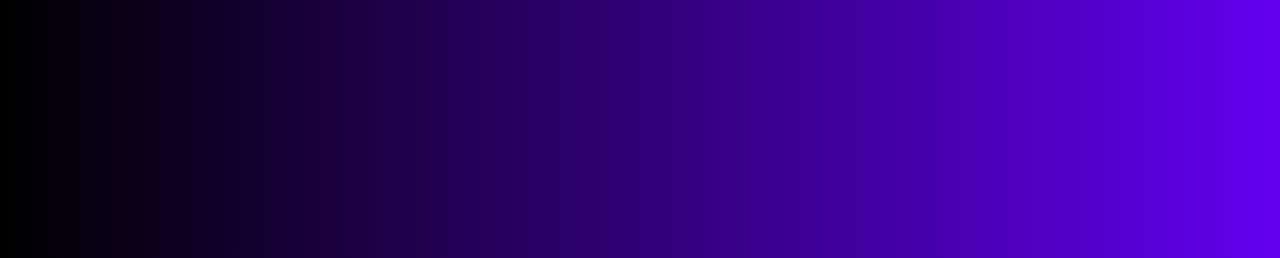
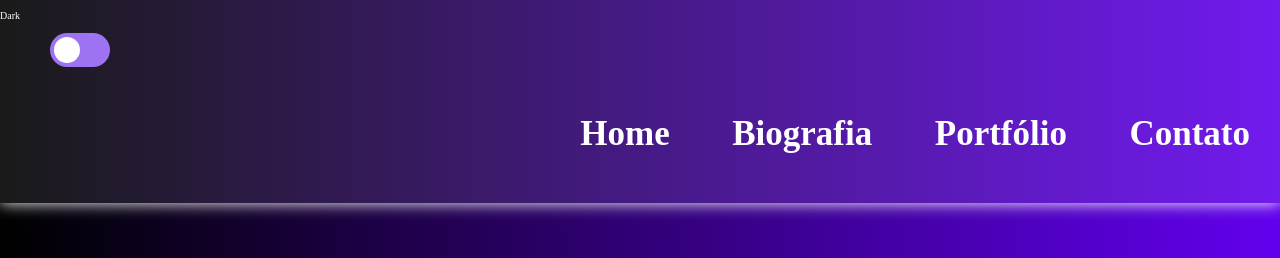
Before and after one commit to amandavincenzii/WebII-Adapta-o, a plain HTML site: page index.html in a window 1280 px wide. Shown: the top 258 px of the page. Drawn offline with Linux system fonts and the light colour scheme.

Commit message:
commit lerolero

```diff
--- a/index.html
+++ b/index.html
@@ -17,9 +17,28 @@
 
     <body>
 
+        <nav>
+            <div id="Dark-light">
+                <p>Dark</p>
+
+                <!-- Rounded switch -->
+                <label class="switch">
+                    <input type="checkbox">
+                    <span class="slider round"></span>
+                </label>
+            </div>
+
+            <ul>
+                <a href="#"><li><h2>Home</h2></li></a>
+                <a href="#"><li><h2>Biografia</h2></li></a>
+                <a href="#"><li><h2>Portfólio</h2></li></a>
+                <a href="#"><li><h2>Contato</h2></li></a>
+            </ul>
+        </nav>
+
         <div id="capa" class="background-ps">
             <div id="row-capa">
-            <img src="/home/aluno/Downloads/amanda.jpeg" alt="Foto do GitHub">
+            <img src="/home/aluno/Downloads/108071303.png" alt="Foto do GitHub">
 
             <h1 style="color: white">Lorem Ipsum é simplesmente uma </h1>
         </div>
--- a/style.css
+++ b/style.css
@@ -10,6 +10,7 @@
 
 body {
     margin: 0;
+    color: var(--terciary-color);
 
 }
 
@@ -22,6 +23,102 @@ body {
 h1 {
     font-size: 40px;
 }
+h2 {
+    font-size: 3.5rem;
+    color: var(--terciary-color);
+
+}
+/*Estilização do menu*/
+nav {
+    display: inline-block;
+    width: 100%;
+    position: fixed;
+    background-color: rgba(255, 255, 255, .1);
+    box-shadow: #fff 0 0 15px;
+    z-index: 1;
+
+}
+
+ul{
+    display: inline-block;
+    float: right;
+}
+
+li {
+    text-decoration: none;
+    display: inline-block;
+    padding: 1rem 3rem;
+    transition: color, background-color .3s;
+}
+
+li:hover{
+    /*color: var(--primary-color);*/
+    background-color: var(--secondary-color);
+}
+/* The switch - the box around the slider */
+.switch {
+    position: relative;
+    display: inline-block;
+    width: 60px;
+    height: 34px;
+    top: 2px;
+    left:50px;
+  }
+
+  /* Hide default HTML checkbox */
+  .switch input {
+    opacity: 0;
+    width: 0;
+    height: 0;
+  }
+
+  /* The slider */
+  .slider {
+    position: absolute;
+    cursor: pointer;
+    top: 0;
+    left: 0;
+    right: 0;
+    bottom: 0;
+    background-color: #9e73f3;
+    -webkit-transition: .4s;
+    transition: .4s;
+  }
+
+  .slider:before {
+    position: absolute;
+    content: "";
+    height: 26px;
+    width: 26px;
+    left: 4px;
+    bottom: 4px;
+    background-color: var(--terciary-color);
+    -webkit-transition: .4s;
+    transition: .4s;
+  }
+
+  input:checked + .slider {
+    background-color: var(--secondary-color);
+  }
+
+  input:focus + .slider {
+    box-shadow: 0 0 1px #2196F3;
+  }
+
+  input:checked + .slider:before {
+    -webkit-transform: translateX(26px);
+    -ms-transform: translateX(26px);
+    transform: translateX(26px);
+  }
+
+  /* Rounded sliders */
+  .slider.round {
+    border-radius: 34px;
+  }
+
+  .slider.round:before {
+    border-radius: 50%;
+  }
 
 /*Estilização da Capa de Apresentação*/
 
@@ -49,7 +146,6 @@ h1 {
 }
 #row-capa h1 {
     display: inline-block;
-    color: var(--terciary-color);
     position: relative;
 
     top: -180px;
```
